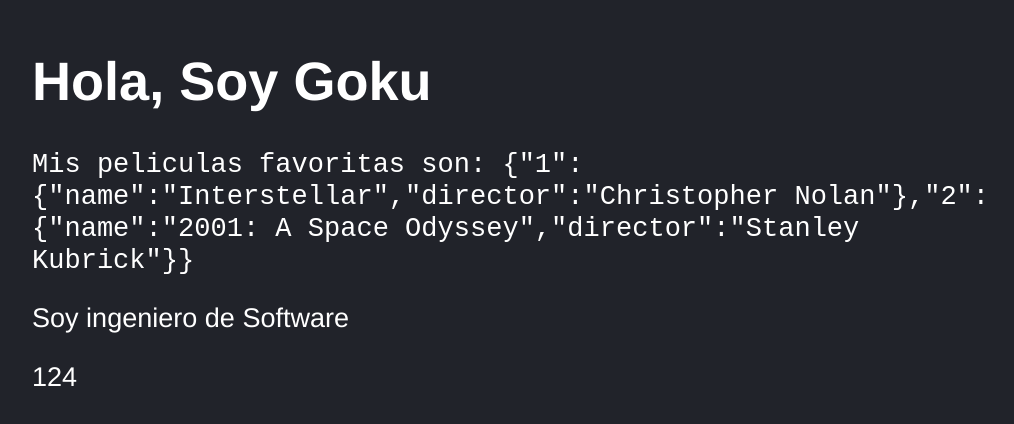
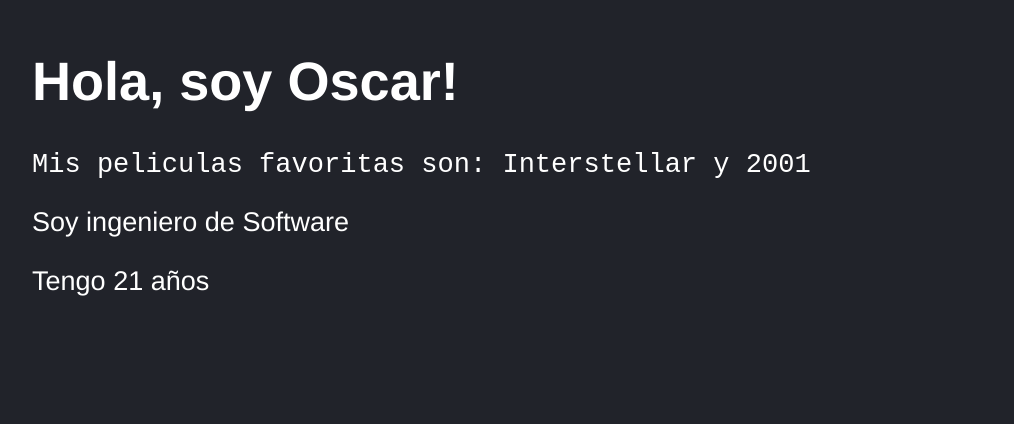
Before and after one commit to Dany0343/ReactUdemy, a React (Vite) app in the folder 03-counter-app-vite/: page / in a window 1280 px wide. Shown: the part 134-558 px from the top of the page, without its empty margins (116-1130 px from the left). Built offline with nearby package versions, Linux system fonts and the light colour scheme.

Commit message:
done: propTypes

```diff
--- a/03-counter-app-vite/src/FirstApp.jsx
+++ b/03-counter-app-vite/src/FirstApp.jsx
@@ -1,31 +1,19 @@
-
-const favoriteSpaceMovies = {
-    1: {
-        name: "Interstellar",
-        director: 'Christopher Nolan'
-    },
-    2: {
-        name: "2001: A Space Odyssey",
-        director: "Stanley Kubrick"
-    }
-};
-
-const name = "Oscar Bucio"
-
-const greeting = () => {
-    return `Hola Mundo! mi nombre es: ${name}`
-}
+import PropTypes from 'prop-types' // En Vite se instala manualmente
 
 export const FirstApp = ({ title, subTitle }) => { // Se desestructura de las props y ya se puede trabajar de manera directa.
-
-    // console.log(props)
 
     return (
         <>
             <h1>{ title }</h1>
-            <code>Mis peliculas favoritas son: { JSON.stringify( favoriteSpaceMovies ) }</code>
+            <code>Mis peliculas favoritas son: Interstellar y 2001</code>
             <p>Soy ingeniero de Software</p>
-            <p>{subTitle + 1}</p>
+            <p>Tengo {subTitle} años</p>
         </>
     )
 }
+
+FirstApp.propTypes = { // Se importo como PropTypes pero aquí se utiliza como propTypes
+    //title: PropTypes.string // Hasta ahora solo revisa los tipos, pero no si es obligatorio
+    title: PropTypes.string.isRequired, // Ahora si es obligatorio
+    subTitle: PropTypes.number.isRequired,
+}
--- a/03-counter-app-vite/src/main.jsx
+++ b/03-counter-app-vite/src/main.jsx
@@ -10,6 +10,6 @@ import './styles.css'
 
 ReactDOM.createRoot(document.getElementById('root')).render(
     <React.StrictMode>
-        <FirstApp title="Hola, Soy Goku" subTitle={ 123 }/>
+        <FirstApp title='Hola, soy Oscar!' subTitle={21}/>
     </React.StrictMode>
 )
```
